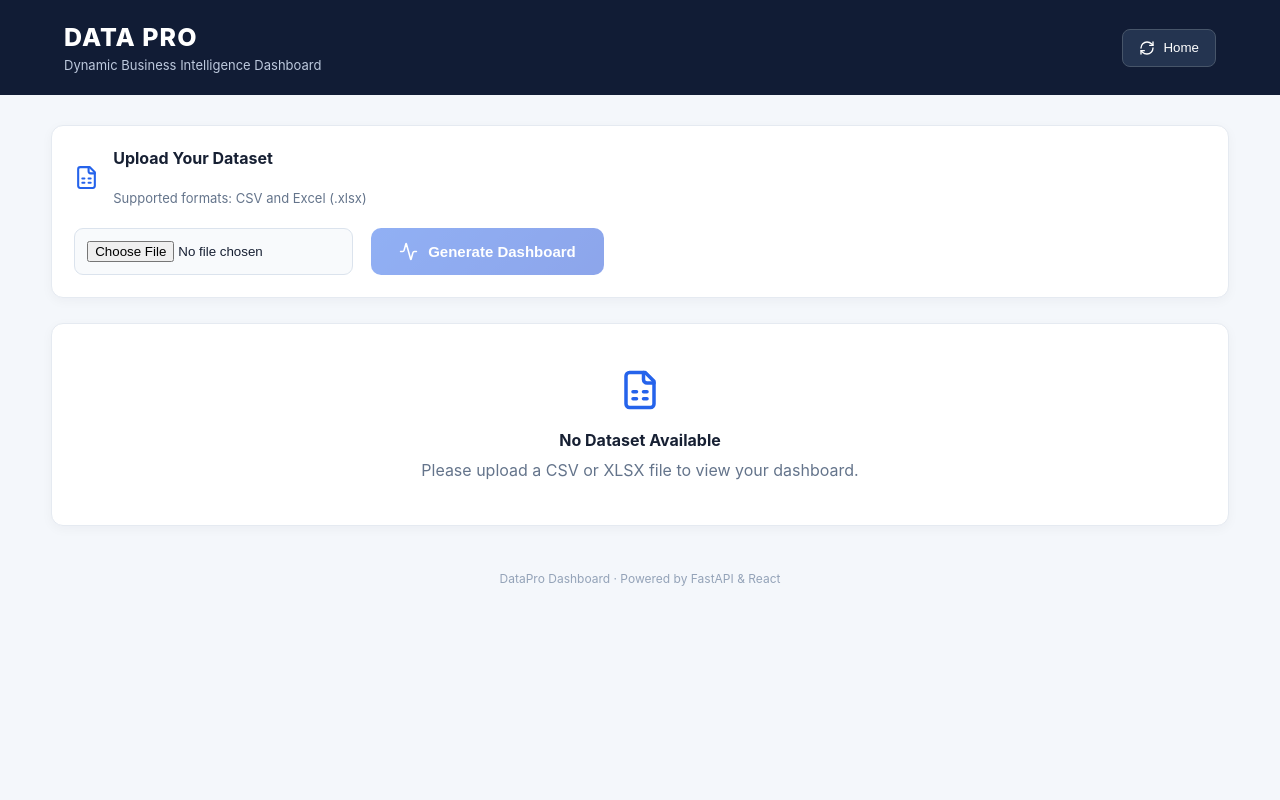
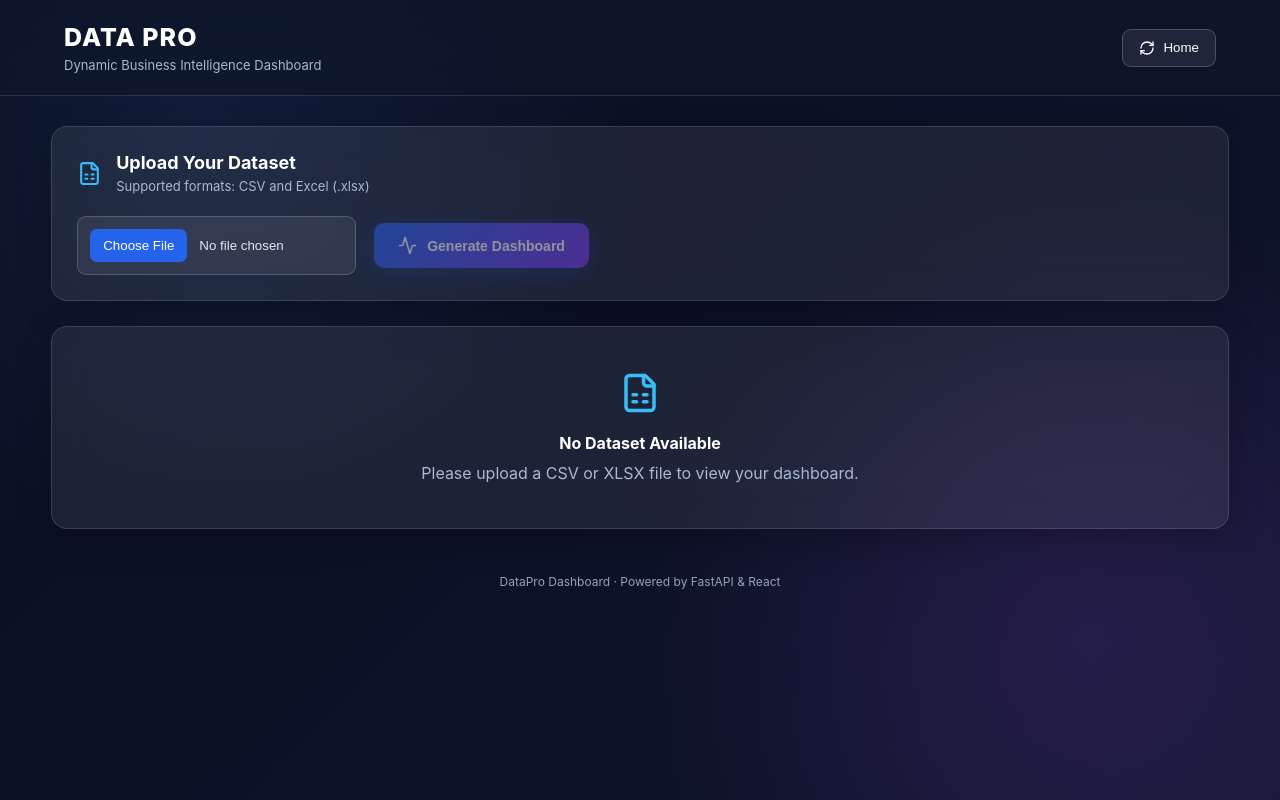
Before and after one commit to nagendrababusurugu8-commits/finance-dashboard, a React (Vite) app in the folder frontend/: page / in a window 1280 px wide. Built offline with nearby package versions, Linux system fonts and the light colour scheme.

Commit message:
Refactor CSS for improved UI design
Updated styles for body, topbar, buttons, and various components to enhance the UI with gradients and improved color schemes.

```diff
--- a/frontend/src/style.css
+++ b/frontend/src/style.css
@@ -7,17 +7,24 @@
 
 body {
   font-family: "Inter", Arial, sans-serif;
-  background: #f4f7fb;
-  color: #172033;
+  background:
+    radial-gradient(circle at 15% 15%, #263b70 0, transparent 35%),
+    radial-gradient(circle at 85% 80%, #43266c 0, transparent 35%),
+    #080f20;
+  color: #f1f5f9;
+  min-height: 100vh;
 }
 
 .app {
   min-height: 100vh;
+  background: linear-gradient(135deg, rgba(8,15,32,.75), rgba(20,25,55,.55));
 }
 
 /* HEADER */
 .topbar {
-  background: #111c35;
+  background: rgba(15, 23, 42, .72);
+  backdrop-filter: blur(18px);
+  border-bottom: 1px solid rgba(255,255,255,.12);
   color: white;
   padding: 22px 5%;
   display: flex;
@@ -36,7 +43,7 @@ body {
 }
 
 .topbar p {
-  color: #bdc9dd;
+  color: #aab8d0;
   margin-top: 5px;
   font-size: 13px;
 }
@@ -46,11 +53,17 @@ body {
   align-items: center;
   gap: 8px;
   padding: 10px 16px;
-  border: 1px solid #475569;
-  border-radius: 8px;
-  background: #243450;
+  border: 1px solid rgba(255,255,255,.2);
+  border-radius: 9px;
+  background: rgba(255,255,255,.08);
   color: white;
   cursor: pointer;
+  transition: .25s;
+}
+
+.refresh:hover {
+  background: rgba(56,189,248,.2);
+  border-color: #38bdf8;
 }
 
 .container {
@@ -70,20 +83,48 @@ body {
 .welcome h1 {
   font-size: 27px;
   margin-bottom: 7px;
+  color: #fff;
 }
 
 .welcome p {
-  color: #64748b;
+  color: #aab8d0;
 }
 
 .live-status {
-  color: #059669;
+  color: #34d399;
   font-size: 13px;
   font-weight: 700;
 }
 
-/* UPLOAD PANEL */
+/* GLASS PANELS */
+.panel,
+.upload-panel,
+.kpi-card,
+.chart-builder,
+.custom-chart {
+  background: rgba(255,255,255,.075);
+  backdrop-filter: blur(18px);
+  -webkit-backdrop-filter: blur(18px);
+  border: 1px solid rgba(255,255,255,.13);
+  border-radius: 16px;
+  box-shadow: 0 10px 35px rgba(0,0,0,.22);
+}
+
+.panel {
+  padding: 22px;
+  min-width: 0;
+  margin-bottom: 25px;
+}
+
+.panel h3 {
+  font-size: 16px;
+  margin-bottom: 22px;
+  color: #f8fafc;
+}
+
+/* UPLOAD */
 .upload-panel {
+  padding: 25px;
   margin-bottom: 25px;
 }
 
@@ -92,17 +133,17 @@ body {
   align-items: center;
   gap: 14px;
   margin-bottom: 22px;
-  color: #2563eb;
+  color: #38bdf8;
 }
 
 .upload-heading h3 {
-  color: #172033;
+  color: #fff;
   font-size: 18px;
   margin-bottom: 5px;
 }
 
 .upload-heading p {
-  color: #64748b;
+  color: #aab8d0;
   font-size: 13px;
 }
 
@@ -115,98 +156,78 @@ body {
 
 input[type="file"] {
   padding: 12px;
-  background: #f8fafc;
-  border: 1px solid #dbe3ed;
+  background: rgba(255,255,255,.08);
+  color: #e2e8f0;
+  border: 1px solid rgba(255,255,255,.18);
   border-radius: 9px;
   max-width: 100%;
 }
 
-/* PROFESSIONAL GENERATE BUTTON */
-.upload-button {
+input[type="file"]::file-selector-button {
+  background: #2563eb;
+  color: white;
+  border: none;
+  padding: 9px 13px;
+  border-radius: 7px;
+  margin-right: 12px;
+  cursor: pointer;
+}
+
+/* BUTTONS */
+.upload-button,
+.generate-chart {
   display: inline-flex;
   align-items: center;
   justify-content: center;
   gap: 10px;
-  padding: 14px 28px;
-  background: linear-gradient(135deg, #2563eb, #1d4ed8);
-  color: #ffffff;
-  font-size: 15px;
+  padding: 13px 24px;
+  background: linear-gradient(135deg, #2563eb, #7c3aed);
+  color: white;
+  font-size: 14px;
   font-weight: 700;
   border: none;
   border-radius: 10px;
   cursor: pointer;
-  box-shadow: 0 5px 14px rgba(37, 99, 235, 0.25);
-  transition: all 0.25s ease;
+  box-shadow: 0 5px 18px rgba(37,99,235,.3);
+  transition: .25s;
 }
 
-.upload-button:hover {
-  background: linear-gradient(135deg, #1d4ed8, #1e40af);
+.upload-button:hover,
+.generate-chart:hover {
   transform: translateY(-2px);
-  box-shadow: 0 8px 20px rgba(37, 99, 235, 0.35);
+  box-shadow: 0 8px 22px rgba(124,58,237,.4);
 }
 
-.upload-button:disabled {
-  opacity: 0.5;
+.upload-button:disabled,
+.generate-chart:disabled {
+  opacity: .5;
   cursor: not-allowed;
   transform: none;
-  box-shadow: none;
 }
 
 .selected-file {
-  color: #475569;
+  color: #cbd5e1;
   font-size: 13px;
   margin-top: 15px;
 }
 
 .success {
-  color: #059669;
+  color: #34d399;
   margin-top: 15px;
 }
 
 .loading {
-  color: #2563eb;
+  color: #38bdf8;
   margin: 15px 0;
 }
 
 .error {
-  background: #fef2f2;
-  color: #b91c1c;
+  background: rgba(220,38,38,.15);
+  color: #fca5a5;
+  border: 1px solid rgba(248,113,113,.3);
   padding: 13px;
   border-radius: 8px;
   margin-bottom: 18px;
-}
-
-/* PANELS */
-.panel {
-  background: white;
-  padding: 22px;
-  border: 1px solid #e5eaf1;
-  border-radius: 12px;
-  box-shadow: 0 3px 12px rgba(15, 23, 42, 0.04);
-  min-width: 0;
-  margin-bottom: 25px;
-}
-
-.panel h3 {
-  font-size: 16px;
-  margin-bottom: 22px;
-}
-
-/* EMPTY DASHBOARD */
-.empty-dashboard {
-  text-align: center;
-  padding: 45px 20px;
-  color: #64748b;
-}
-
-.empty-dashboard svg {
-  color: #2563eb;
-  margin-bottom: 15px;
-}
-
-.empty-dashboard h3 {
-  color: #172033;
-  margin-bottom: 10px;
 }
 
 /* KPI CARDS */
@@ -218,11 +239,13 @@ input[type="file"] {
 }
 
 .kpi-card {
-  background: white;
   padding: 21px;
-  border: 1px solid #e5eaf1;
-  border-radius: 12px;
-  box-shadow: 0 3px 12px rgba(15, 23, 42, 0.04);
+  transition: .25s;
+}
+
+.kpi-card:hover {
+  transform: translateY(-4px);
+  border-color: rgba(56,189,248,.45);
 }
 
 .kpi-icon {
@@ -233,33 +256,145 @@ input[type="file"] {
   justify-content: center;
   align-items: center;
   margin-bottom: 16px;
+  background: rgba(56,189,248,.15);
+  color: #38bdf8;
 }
 
 .kpi-card p {
-  color: #64748b;
+  color: #aab8d0;
   font-size: 13px;
   font-weight: 600;
   margin-bottom: 10px;
 }
 
 .kpi-card h2 {
-  font-size: 22px;
-  color: #172033;
+  font-size: 23px;
+  color: #fff;
   overflow-wrap: anywhere;
 }
 
 .kpi-card small {
   display: block;
   margin-top: 8px;
-  color: #64748b;
+  color: #94a3b8;
+}
+
+/* DYNAMIC CHART BUILDER */
+.chart-builder {
+  padding: 24px;
+  margin-bottom: 25px;
+}
+
+.section-heading {
+  margin-bottom: 22px;
+}
+
+.section-heading h3 {
+  color: #fff;
+  font-size: 18px;
+  margin-bottom: 7px;
+}
+
+.section-heading p {
+  color: #aab8d0;
+  font-size: 13px;
+}
+
+.chart-selectors {
+  display: grid;
+  grid-template-columns: repeat(2, minmax(0, 1fr));
+  gap: 18px;
+  margin-bottom: 22px;
+}
+
+.chart-selectors label {
+  display: flex;
+  flex-direction: column;
+  gap: 9px;
+  color: #cbd5e1;
+  font-size: 13px;
+  font-weight: 600;
+}
+
+.chart-selectors select {
+  width: 100%;
+  padding: 12px;
+  background: #17233e;
+  color: white;
+  border: 1px solid rgba(255,255,255,.18);
+  border-radius: 9px;
+  outline: none;
+}
+
+.chart-selectors select:focus {
+  border-color: #38bdf8;
+}
+
+.chart-type-heading {
+  color: #cbd5e1;
+  font-size: 13px;
+  font-weight: 600;
+  margin-bottom: 12px;
+}
+
+.chart-type-buttons {
+  display: flex;
+  flex-wrap: wrap;
+  gap: 10px;
+  margin-bottom: 22px;
+}
+
+.chart-type {
+  padding: 10px 17px;
+  border-radius: 9px;
+  border: 1px solid rgba(255,255,255,.17);
+  background: rgba(255,255,255,.06);
+  color: #cbd5e1;
+  cursor: pointer;
+  transition: .2s;
+}
+
+.chart-type:hover,
+.chart-type.active {
+  background: rgba(56,189,248,.2);
+  color: #7dd3fc;
+  border-color: #38bdf8;
+}
+
+.custom-chart {
+  padding: 22px;
+  margin-bottom: 25px;
+  min-width: 0;
+}
+
+.custom-chart h3 {
+  color: #fff;
+  margin-bottom: 20px;
 }
 
 /* CHARTS */
 .chart-grid {
   display: grid;
-  grid-template-columns: repeat(2, 1fr);
+  grid-template-columns: repeat(2, minmax(0, 1fr));
   gap: 20px;
   margin-bottom: 25px;
+}
+
+/* EMPTY DASHBOARD */
+.empty-dashboard {
+  text-align: center;
+  padding: 45px 20px;
+  color: #aab8d0;
+}
+
+.empty-dashboard svg {
+  color: #38bdf8;
+  margin-bottom: 15px;
+}
+
+.empty-dashboard h3 {
+  color: #fff;
+  margin-bottom: 10px;
 }
 
 /* TABLE */
@@ -268,7 +403,7 @@ input[type="file"] {
 }
 
 .preview-info {
-  color: #64748b;
+  color: #aab8d0;
   font-size: 13px;
   margin-bottom: 15px;
 }
@@ -285,8 +420,8 @@ table {
 }
 
 th {
-  background: #f1f5f9;
-  color: #475569;
+  background: rgba(56,189,248,.12);
+  color: #7dd3fc;
   text-align: left;
   padding: 13px;
   white-space: nowrap;
@@ -294,26 +429,27 @@ th {
 
 td {
   padding: 13px;
-  border-bottom: 1px solid #edf0f5;
+  color: #dbeafe;
+  border-bottom: 1px solid rgba(255,255,255,.09);
 }
 
 tr:hover td {
-  background: #f8fafc;
+  background: rgba(255,255,255,.06);
 }
 
 .withdrawal {
-  color: #dc2626;
+  color: #f87171;
   font-weight: 600;
 }
 
 .deposit {
-  color: #059669;
+  color: #34d399;
   font-weight: 600;
 }
 
 .category-tag {
-  background: #eff6ff;
-  color: #2563eb;
+  background: rgba(56,189,248,.15);
+  color: #7dd3fc;
   padding: 5px 9px;
   border-radius: 20px;
   font-size: 11px;
@@ -321,7 +457,7 @@ tr:hover td {
 
 .empty {
   text-align: center;
-  color: #64748b;
+  color: #aab8d0;
   padding: 25px;
 }
 
@@ -347,6 +483,11 @@ footer {
 
   .topbar {
     padding: 18px 4%;
+    gap: 12px;
+  }
+
+  .brand {
+    font-size: 21px;
   }
 
   .welcome {
@@ -355,13 +496,14 @@ footer {
     flex-direction: column;
   }
 
-  .filters,
-  .chart-grid {
+  .chart-grid,
+  .chart-selectors {
     grid-template-columns: 1fr;
   }
 
   .kpi-grid {
     grid-template-columns: repeat(2, 1fr);
+    gap: 12px;
   }
 
   .kpi-card {
@@ -377,7 +519,23 @@ footer {
     align-items: stretch;
   }
 
-  .upload-button {
+  .upload-button,
+  .generate-chart {
+    width: 100%;
+  }
+
+  .chart-type-buttons {
+    display: grid;
+    grid-template-columns: repeat(2, 1fr);
+  }
+
+  .chart-type {
     width: 100%;
   }
 }
+
+@media (max-width: 420px) {
+  .kpi-grid {
+    grid-template-columns: 1fr;
+  }
+}
```
